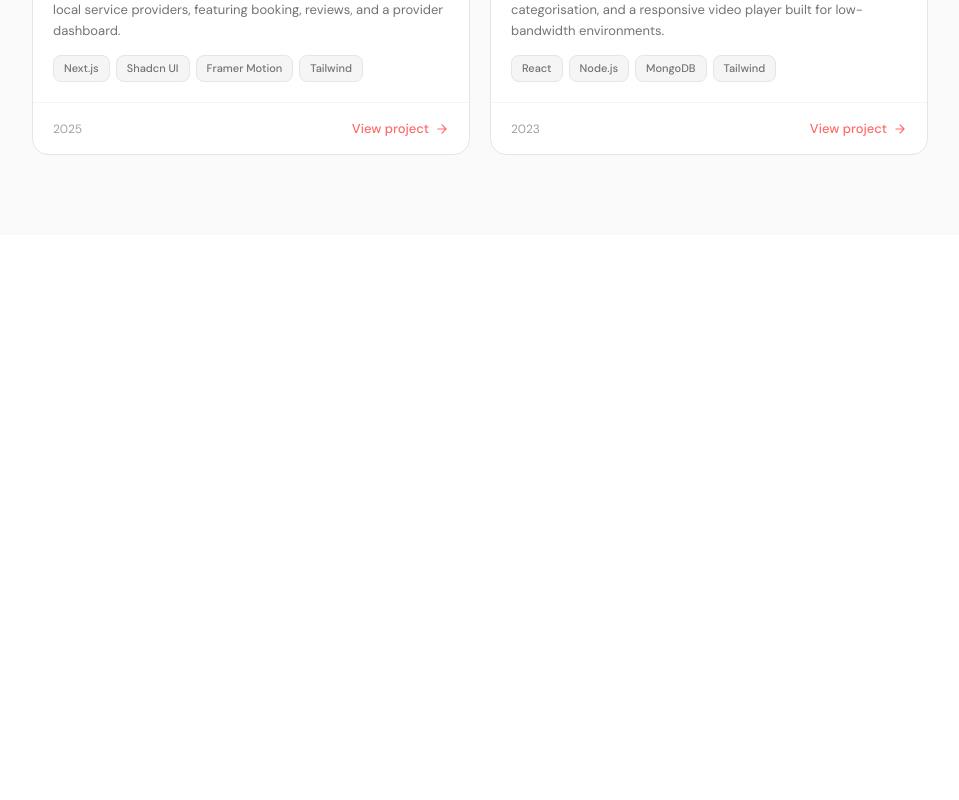
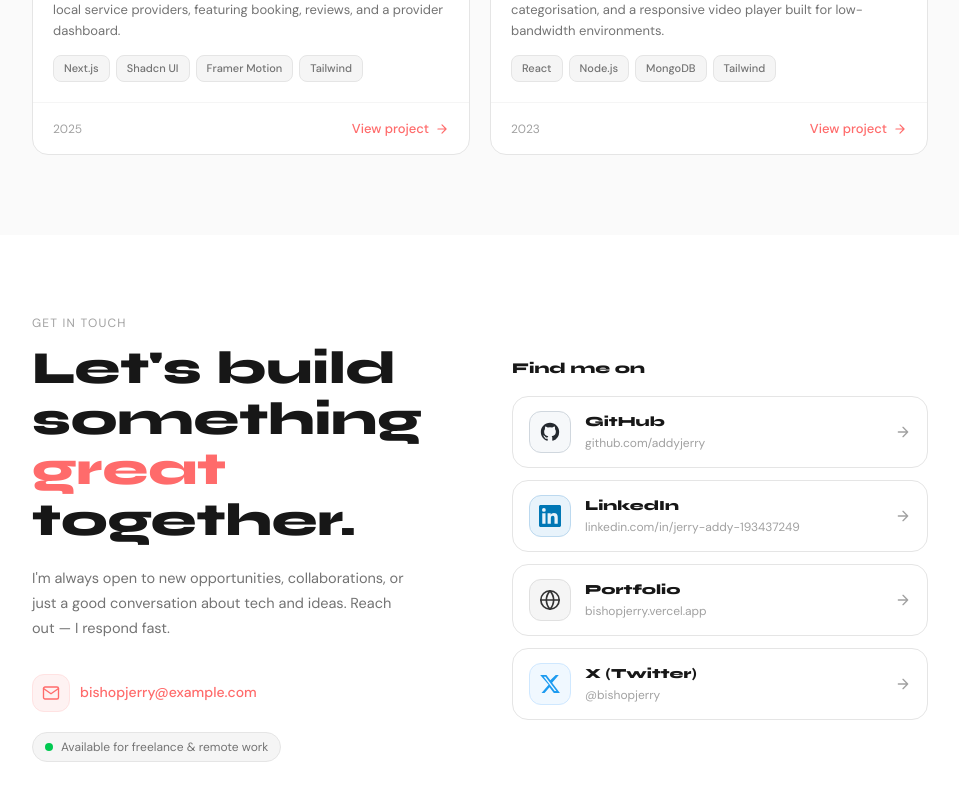
Before and after one commit to addyjerry/bishopjerry, a Next.js app: page / in a window 1280 px wide. Shown: the part 3296-4096 px from the top of the page, without its empty margins (160-1119 px from the left). Before the commit the page ends 3531 px from the top, so only its background shows below. Built offline with nearby package versions, Linux system fonts and the light colour scheme.

Commit message:
contact section added successfully

```diff
--- a/app/page.tsx
+++ b/app/page.tsx
@@ -1,3 +1,4 @@
+import Contact from "@/components/Contact";
 import HeroSection from "@/components/HeroSection";
 import ProcessStepper from "@/components/ProcessStepper";
 import Projects from "@/components/Projects";
@@ -11,6 +12,7 @@ export default function Home() {
       <TechStack/>
       <ProcessStepper/>
       <Projects/>
+      <Contact/>
     </main>
   );
 }
--- /dev/null
+++ b/components/Contact.tsx
@@ -0,0 +1,208 @@
+"use client";
+
+import Link from "next/link";
+
+type SocialLink = {
+  name: string;
+  handle: string;
+  href: string;
+  iconBg: string;
+  iconBorder: string;
+  icon: React.ReactNode;
+};
+
+const socialLinks: SocialLink[] = [
+  {
+    name: "GitHub",
+    handle: "github.com/addyjerry",
+    href: "https://github.com/addyjerry",
+    iconBg: "#f6f8fa",
+    iconBorder: "#d0d7de",
+    icon: (
+      <svg width="22" height="22" viewBox="0 0 24 24" fill="#24292f">
+        <path d="M12 2C6.477 2 2 6.484 2 12.017c0 4.425 2.865 8.18 6.839 9.504.5.092.682-.217.682-.483 0-.237-.008-.868-.013-1.703-2.782.605-3.369-1.343-3.369-1.343-.454-1.158-1.11-1.466-1.11-1.466-.908-.62.069-.608.069-.608 1.003.07 1.531 1.032 1.531 1.032.892 1.53 2.341 1.088 2.91.832.092-.647.35-1.088.636-1.338-2.22-.253-4.555-1.113-4.555-4.951 0-1.093.39-1.988 1.029-2.688-.103-.253-.446-1.272.098-2.65 0 0 .84-.27 2.75 1.026A9.564 9.564 0 0 1 12 6.844a9.59 9.59 0 0 1 2.504.337c1.909-1.296 2.747-1.027 2.747-1.027.546 1.379.202 2.398.1 2.651.64.7 1.028 1.595 1.028 2.688 0 3.848-2.339 4.695-4.566 4.943.359.309.678.92.678 1.855 0 1.338-.012 2.419-.012 2.747 0 .268.18.58.688.482A10.02 10.02 0 0 0 22 12.017C22 6.484 17.522 2 12 2z" />
+      </svg>
+    ),
+  },
+  {
+    name: "LinkedIn",
+    handle: "linkedin.com/in/jerry-addy-193437249",
+    href: "https://linkedin.com/in/jerry-addy-193437249",
+    iconBg: "#e8f3fb",
+    iconBorder: "#bcd9ef",
+    icon: (
+      <svg width="22" height="22" viewBox="0 0 24 24" fill="#0077b5">
+        <path d="M20.447 20.452h-3.554v-5.569c0-1.328-.027-3.037-1.852-3.037-1.853 0-2.136 1.445-2.136 2.939v5.667H9.351V9h3.414v1.561h.046c.477-.9 1.637-1.85 3.37-1.85 3.601 0 4.267 2.37 4.267 5.455v6.286zM5.337 7.433a2.062 2.062 0 0 1-2.063-2.065 2.064 2.064 0 1 1 2.063 2.065zm1.782 13.019H3.555V9h3.564v11.452zM22.225 0H1.771C.792 0 0 .774 0 1.729v20.542C0 23.227.792 24 1.771 24h20.451C23.2 24 24 23.227 24 22.271V1.729C24 .774 23.2 0 22.222 0h.003z" />
+      </svg>
+    ),
+  },
+  {
+    name: "Portfolio",
+    handle: "bishopjerry.vercel.app",
+    href: "https://bishopjerry.vercel.app",
+    iconBg: "#f5f5f5",
+    iconBorder: "#e0e0e0",
+    icon: (
+      <svg
+        width="22" height="22" viewBox="0 0 24 24"
+        fill="none" stroke="#333"
+        strokeWidth="1.8" strokeLinecap="round" strokeLinejoin="round"
+      >
+        <circle cx="12" cy="12" r="10" />
+        <line x1="2" y1="12" x2="22" y2="12" />
+        <path d="M12 2a15.3 15.3 0 0 1 4 10 15.3 15.3 0 0 1-4 10 15.3 15.3 0 0 1-4-10 15.3 15.3 0 0 1 4-10z" />
+      </svg>
+    ),
+  },
+  {
+    name: "X (Twitter)",
+    handle: "@bishopjerry",
+    href: "https://twitter.com/bishopjerry",
+    iconBg: "#f0f8ff",
+    iconBorder: "#cfe8ff",
+    icon: (
+      <svg width="22" height="22" viewBox="0 0 24 24" fill="#1d9bf0">
+        <path d="M18.244 2.25h3.308l-7.227 8.26 8.502 11.24H16.17l-4.714-6.231-5.401 6.231H2.744l7.736-8.861L1.254 2.25H8.08l4.261 5.632L18.244 2.25zm-1.161 17.52h1.833L7.084 4.126H5.117L17.083 19.77z" />
+      </svg>
+    ),
+  },
+];
+
+function ArrowIcon() {
+  return (
+    <svg
+      viewBox="0 0 24 24"
+      className="w-4 h-4 shrink-0 transition-transform duration-200"
+      fill="none"
+      stroke="currentColor"
+      strokeWidth="2"
+      strokeLinecap="round"
+      strokeLinejoin="round"
+    >
+      <path d="M5 12h14M12 5l7 7-7 7" />
+    </svg>
+  );
+}
+
+export default function Contact() {
+  return (
+    <section
+      id="contact"
+      className="py-20 px-6 bg-white dark:bg-neutral-950"
+    >
+      <div className="max-w-4xl mx-auto grid grid-cols-1 sm:grid-cols-2 gap-12 sm:gap-16 items-center">
+
+        {/* Left — headline + email + availability */}
+        <div>
+          <p
+            className="text-xs tracking-widest uppercase text-neutral-400 dark:text-neutral-500 mb-3"
+            style={{ fontFamily: "'DM Sans', sans-serif" }}
+          >
+            Get in touch
+          </p>
+
+          <h2
+            className="font-extrabold text-neutral-900 dark:text-white leading-[1.1] mb-5"
+            style={{
+              fontFamily: "'Syne', sans-serif",
+              fontSize: "clamp(28px, 4vw, 46px)",
+            }}
+          >
+            Let&apos;s build<br />
+            something{" "}
+            <span className="text-[#ff6b6b]">great</span>
+            <br />together.
+          </h2>
+
+          <p
+            className="text-[14.5px] text-neutral-500 dark:text-neutral-400 leading-[1.75] mb-8 max-w-sm"
+            style={{ fontFamily: "'DM Sans', sans-serif" }}
+          >
+            I&apos;m always open to new opportunities, collaborations, or just a good
+            conversation about tech and ideas. Reach out — I respond fast.
+          </p>
+
+          {/* Email */}
+          <div className="flex items-center gap-2.5 mb-5">
+            <div className="w-[38px] h-[38px] rounded-xl bg-red-50 dark:bg-red-950/30 border border-red-100 dark:border-red-900/40 flex items-center justify-center shrink-0">
+              <svg
+                className="w-[18px] h-[18px] stroke-[#ff6b6b] fill-none"
+                strokeWidth="1.8" strokeLinecap="round" strokeLinejoin="round"
+                viewBox="0 0 24 24"
+              >
+                <path d="M4 4h16c1.1 0 2 .9 2 2v12c0 1.1-.9 2-2 2H4c-1.1 0-2-.9-2-2V6c0-1.1.9-2 2-2z" />
+                <polyline points="22,6 12,13 2,6" />
+              </svg>
+            </div>
+            <a
+              href="mailto:bishopjerry@example.com"
+              className="text-[14px] font-medium text-[#ff6b6b] no-underline border-b border-transparent hover:border-[#ff6b6b] transition-colors duration-200"
+              style={{ fontFamily: "'DM Sans', sans-serif" }}
+            >
+              bishopjerry@example.com
+            </a>
+          </div>
+
+          {/* Availability badge */}
+          <div
+            className="inline-flex items-center gap-2 text-xs text-neutral-500 dark:text-neutral-400 bg-neutral-100 dark:bg-neutral-800 border border-neutral-200 dark:border-neutral-700 rounded-full px-3 py-1.5"
+            style={{ fontFamily: "'DM Sans', sans-serif" }}
+          >
+            <span className="w-2 h-2 rounded-full bg-green-500 shrink-0" />
+            Available for freelance &amp; remote work
+          </div>
+        </div>
+
+        {/* Right — social cards */}
+        <div className="flex flex-col gap-3">
+          <p
+            className="text-[15px] font-bold text-neutral-900 dark:text-white mb-1"
+            style={{ fontFamily: "'Syne', sans-serif" }}
+          >
+            Find me on
+          </p>
+
+          {socialLinks.map((social) => (
+            <Link
+              key={social.name}
+              href={social.href}
+              target="_blank"
+              rel="noopener noreferrer"
+              className="flex items-center gap-3.5 px-4 py-3.5 rounded-2xl border border-neutral-200 dark:border-neutral-800 bg-white dark:bg-neutral-900 no-underline transition-all duration-200 hover:border-neutral-300 dark:hover:border-neutral-700 hover:bg-neutral-50 dark:hover:bg-neutral-800 hover:translate-x-1 text-neutral-400 dark:text-neutral-500 group"
+            >
+              {/* Icon */}
+              <div
+                className="w-[42px] h-[42px] rounded-xl flex items-center justify-center shrink-0"
+                style={{
+                  background: social.iconBg,
+                  border: `0.5px solid ${social.iconBorder}`,
+                }}
+              >
+                {social.icon}
+              </div>
+
+              {/* Info */}
+              <div className="flex-1 min-w-0">
+                <p
+                  className="text-[14px] font-bold text-neutral-900 dark:text-white mb-0.5"
+                  style={{ fontFamily: "'Syne', sans-serif" }}
+                >
+                  {social.name}
+                </p>
+                <p
+                  className="text-[12px] text-neutral-400 dark:text-neutral-500 truncate"
+                  style={{ fontFamily: "'DM Sans', sans-serif" }}
+                >
+                  {social.handle}
+                </p>
+              </div>
+
+              {/* Arrow */}
+              <ArrowIcon />
+            </Link>
+          ))}
+        </div>
+      </div>
+    </section>
+  );
+}
```
Also changed, not shown: app/about/page.tsx (added), app/projects/page.tsx (added), app/resources/page.tsx (added).
